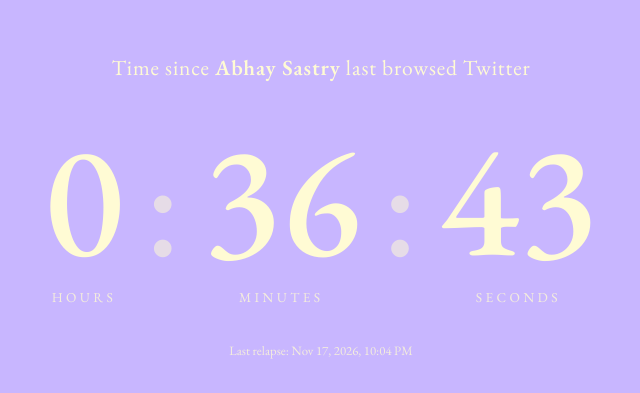
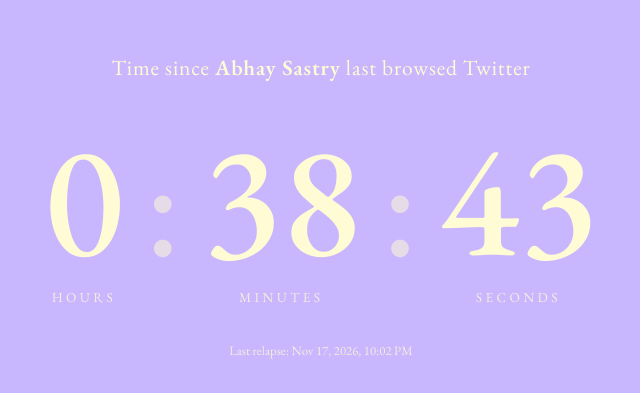
Before and after one commit to VanceVanderhaven2001/minutessinceabhaysastrylastbrowsedtwitter, a plain HTML site: page index.html in a window 1280 px wide. Shown: the part 195-588 px from the top of the page, without its empty margins (319-959 px from the left). Drawn offline with nearby package versions, Linux system fonts and the light colour scheme.

Commit message:
Update index.html

```diff
--- a/index.html
+++ b/index.html
@@ -50,7 +50,7 @@
   <p class="since" id="since"></p>
 <script>
   // Last reset. Changed only by republishing the page.
-  const START = new Date("2026-11-17T22:04:00Z");
+  const START = new Date("2026-11-17T22:02:00Z");
 
   const pad = n => String(n).padStart(2, "0");
   const elH = document.getElementById("h"),
```
